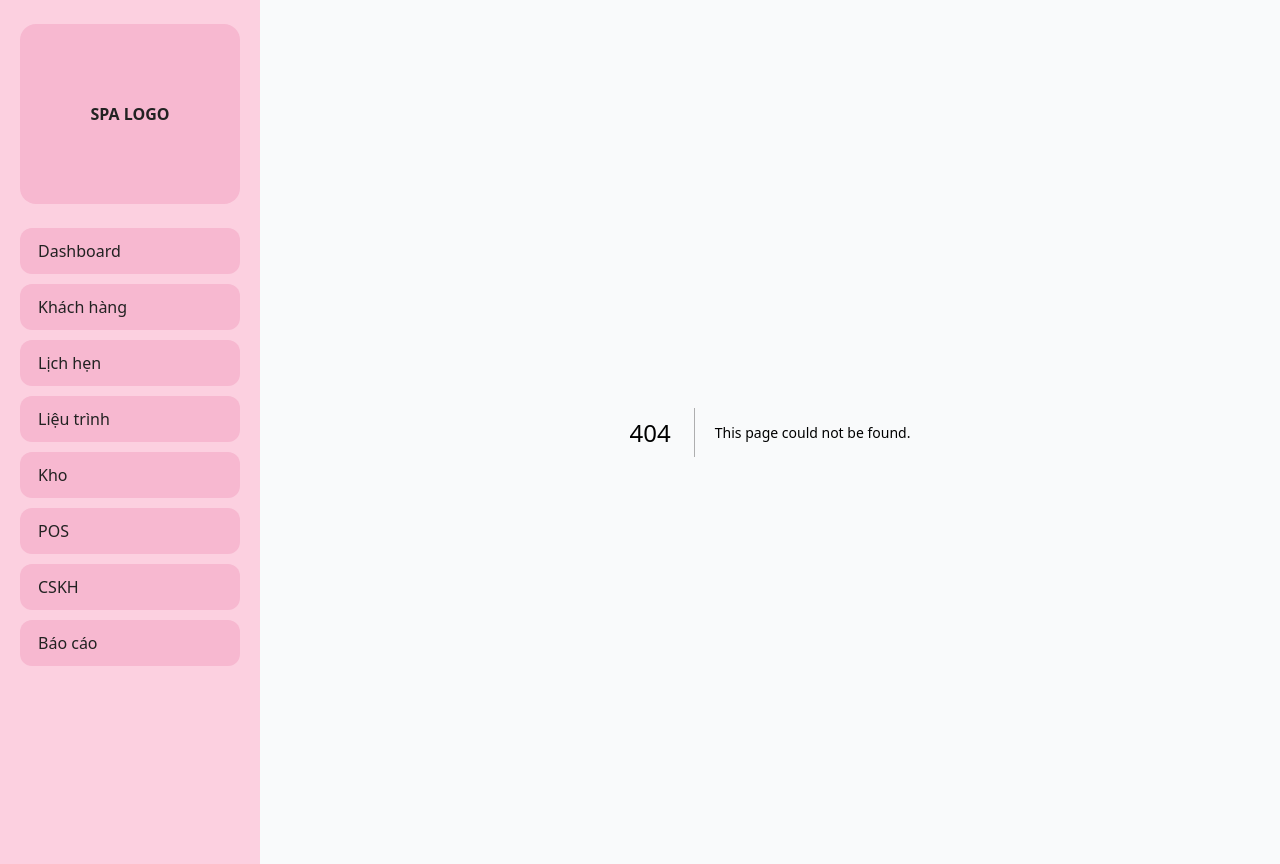
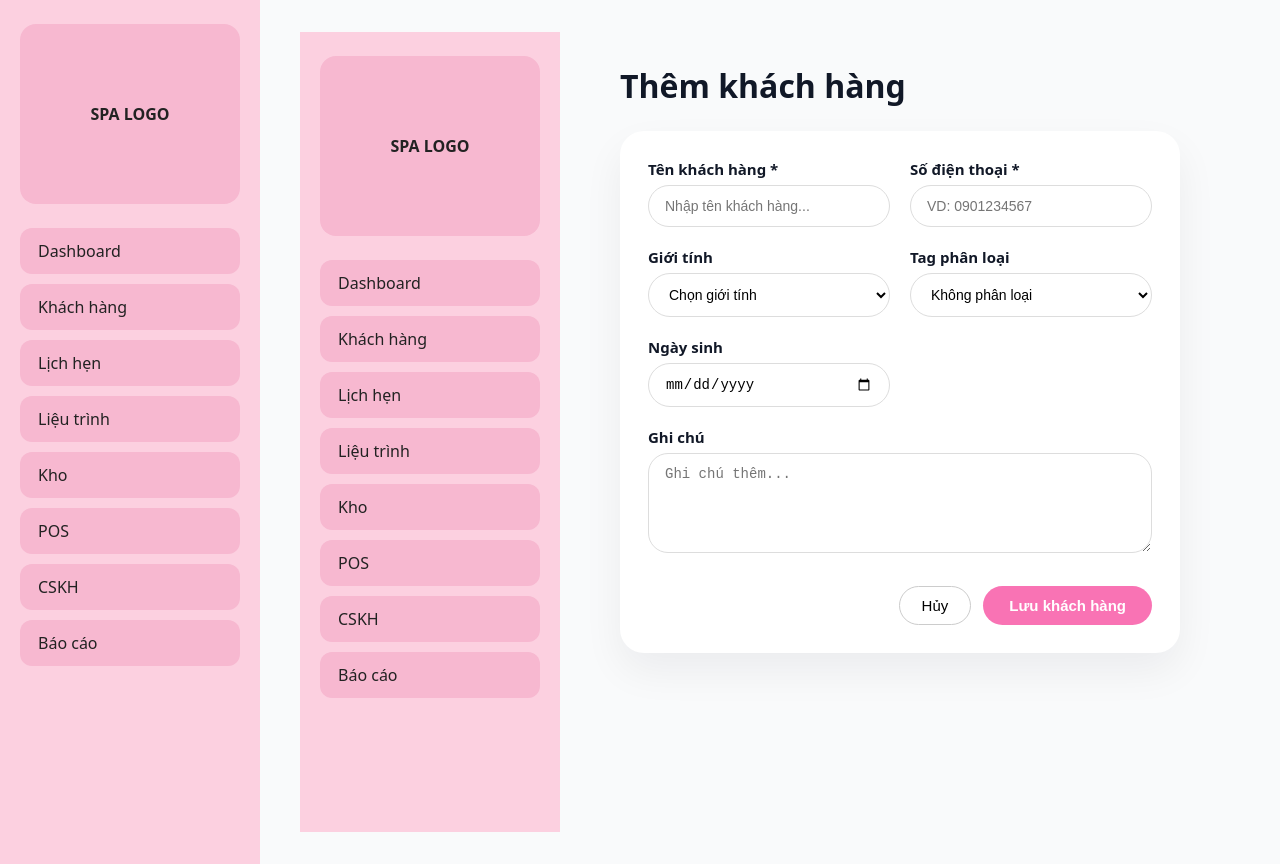
Before and after one commit to conlele0201/erp-spa, a Next.js app: page /khach-hang/them in a window 1280 px wide. Before the commit this address had no page. Built offline with nearby package versions, Linux system fonts and the light colour scheme.

Commit message:
Create them.js

```diff
--- /dev/null
+++ b/pages/khach-hang/them.js
@@ -0,0 +1,218 @@
+// pages/khach-hang/them.js
+
+import { useState } from "react";
+import { useRouter } from "next/router";
+import Layout from "../../components/Layout";
+
+export default function ThemKhachHang() {
+  const router = useRouter();
+
+  const [form, setForm] = useState({
+    name: "",
+    phone: "",
+    gender: "",
+    tag: "",
+    birthday: "",
+    note: "",
+  });
+
+  const handleChange = (e) => {
+    setForm({ ...form, [e.target.name]: e.target.value });
+  };
+
+  const handleSubmit = (e) => {
+    e.preventDefault();
+
+    if (!form.name.trim()) {
+      alert("Vui lòng nhập tên khách hàng");
+      return;
+    }
+
+    if (!form.phone.trim()) {
+      alert("Vui lòng nhập số điện thoại");
+      return;
+    }
+
+    // Sau này mình sẽ thêm API Supabase ở đây
+    alert("Thêm khách hàng thành công!");
+    router.push("/khach-hang");
+  };
+
+  return (
+    <Layout>
+      <div
+        style={{
+          padding: "0px 20px",
+          maxWidth: 900,
+          margin: "0 auto",
+        }}
+      >
+        <h1 style={{ fontSize: 32, fontWeight: 700, marginBottom: 24 }}>
+          Thêm khách hàng
+        </h1>
+
+        <form
+          onSubmit={handleSubmit}
+          style={{
+            background: "#fff",
+            padding: 28,
+            borderRadius: 24,
+            boxShadow: "0 18px 40px rgba(15,23,42,0.06)",
+          }}
+        >
+          {/* Lưới 2 cột */}
+          <div
+            style={{
+              display: "grid",
+              gridTemplateColumns: "1fr 1fr",
+              gap: 20,
+            }}
+          >
+            {/* Tên khách */}
+            <div>
+              <label style={label}>Tên khách hàng *</label>
+              <input
+                name="name"
+                value={form.name}
+                onChange={handleChange}
+                style={input}
+                placeholder="Nhập tên khách hàng..."
+              />
+            </div>
+
+            {/* Số điện thoại */}
+            <div>
+              <label style={label}>Số điện thoại *</label>
+              <input
+                name="phone"
+                value={form.phone}
+                onChange={handleChange}
+                style={input}
+                placeholder="VD: 0901234567"
+              />
+            </div>
+
+            {/* Giới tính */}
+            <div>
+              <label style={label}>Giới tính</label>
+              <select
+                name="gender"
+                value={form.gender}
+                onChange={handleChange}
+                style={input}
+              >
+                <option value="">Chọn giới tính</option>
+                <option value="Nam">Nam</option>
+                <option value="Nữ">Nữ</option>
+                <option value="Khác">Khác</option>
+              </select>
+            </div>
+
+            {/* Tag */}
+            <div>
+              <label style={label}>Tag phân loại</label>
+              <select
+                name="tag"
+                value={form.tag}
+                onChange={handleChange}
+                style={input}
+              >
+                <option value="">Không phân loại</option>
+                <option value="VIP">VIP</option>
+                <option value="Khách mới">Khách mới</option>
+                <option value="Khách quen">Khách quen</option>
+              </select>
+            </div>
+
+            {/* Ngày sinh */}
+            <div>
+              <label style={label}>Ngày sinh</label>
+              <input
+                type="date"
+                name="birthday"
+                value={form.birthday}
+                onChange={handleChange}
+                style={input}
+              />
+            </div>
+
+            {/* Ghi chú */}
+            <div style={{ gridColumn: "1 / 3" }}>
+              <label style={label}>Ghi chú</label>
+              <textarea
+                name="note"
+                value={form.note}
+                onChange={handleChange}
+                placeholder="Ghi chú thêm..."
+                style={{
+                  ...input,
+                  height: 100,
+                  resize: "vertical",
+                  borderRadius: 20,
+                }}
+              />
+            </div>
+          </div>
+
+          {/* Nút */}
+          <div
+            style={{
+              display: "flex",
+              justifyContent: "flex-end",
+              marginTop: 28,
+              gap: 12,
+            }}
+          >
+            <button
+              type="button"
+              onClick={() => router.push("/khach-hang")}
+              style={{
+                padding: "10px 22px",
+                borderRadius: 999,
+                border: "1px solid #ccc",
+                background: "#fff",
+                cursor: "pointer",
+                fontSize: 15,
+              }}
+            >
+              Hủy
+            </button>
+
+            <button
+              type="submit"
+              style={{
+                padding: "10px 26px",
+                borderRadius: 999,
+                border: "none",
+                background: "#f973b4",
+                color: "#fff",
+                cursor: "pointer",
+                fontSize: 15,
+                fontWeight: 600,
+              }}
+            >
+              Lưu khách hàng
+            </button>
+          </div>
+        </form>
+      </div>
+    </Layout>
+  );
+}
+
+const label = {
+  fontSize: 15,
+  fontWeight: 600,
+  marginBottom: 6,
+  display: "block",
+};
+
+const input = {
+  width: "100%",
+  padding: "12px 16px",
+  borderRadius: 999,
+  border: "1px solid #ddd",
+  outline: "none",
+  fontSize: 14,
+  background: "#fff",
+};
```
